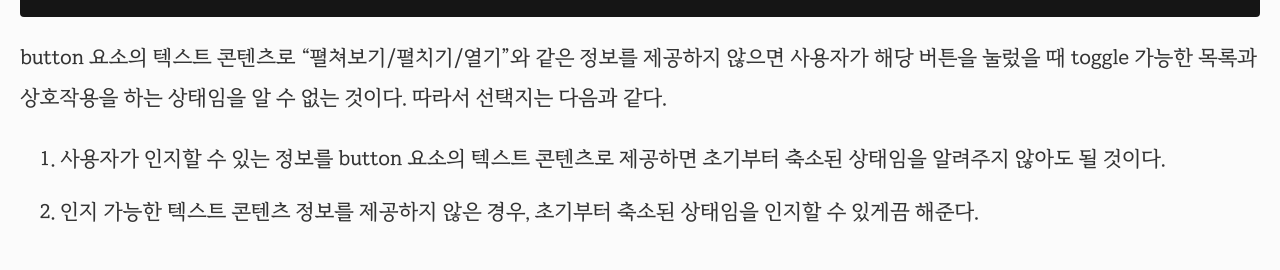
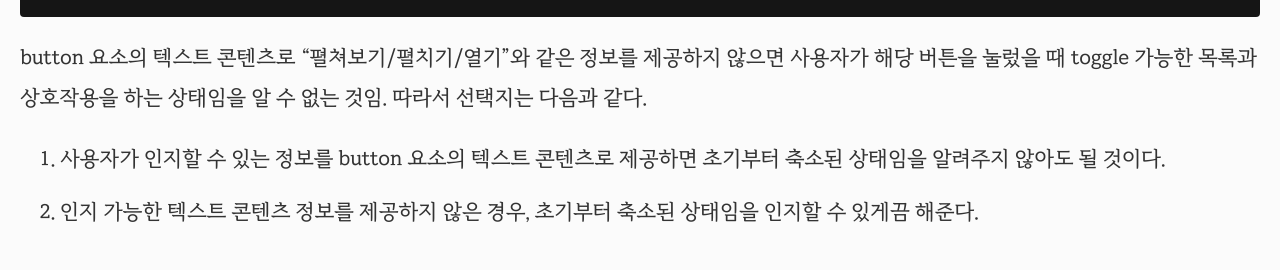
Before and after one commit to selosele/selosele.github.io, a Jekyll site: the page built from _posts/2020-12-19-about-wai-aria2.md, in a window 1280 px wide and 900 px high, scrolled down 1668 px. Shown: the part 215-485 px from the top of the window. Built offline with Jekyll 4.4.1, drawn with Linux system fonts in a browser that asks for light colours; comment, search, counter and statistics services are not loaded.

Commit message:
포스트 수정

````diff
--- a/_posts/2020-12-19-about-wai-aria2.md
+++ b/_posts/2020-12-19-about-wai-aria2.md
@@ -54,7 +54,7 @@ post_dropcap: false
 <button type="button" id="btn" aria-controls="list">목록</button>
 ```
 
-button 요소의 텍스트 콘텐츠로 &ldquo;펼쳐보기/펼치기/열기&rdquo;와 같은 정보를 제공하지 않으면 사용자가 해당 버튼을 눌렀을 때 toggle 가능한 목록과 상호작용을 하는 상태임을 알 수 없는 것이다. 따라서 선택지는 다음과 같다.
+button 요소의 텍스트 콘텐츠로 &ldquo;펼쳐보기/펼치기/열기&rdquo;와 같은 정보를 제공하지 않으면 사용자가 해당 버튼을 눌렀을 때 toggle 가능한 목록과 상호작용을 하는 상태임을 알 수 없는 것임. 따라서 선택지는 다음과 같다.
 
 1. 사용자가 인지할 수 있는 정보를 button 요소의 텍스트 콘텐츠로 제공하면 초기부터 축소된 상태임을 알려주지 않아도 될 것이다.
 2. 인지 가능한 텍스트 콘텐츠 정보를 제공하지 않은 경우, 초기부터 축소된 상태임을 인지할 수 있게끔 해준다.
````
